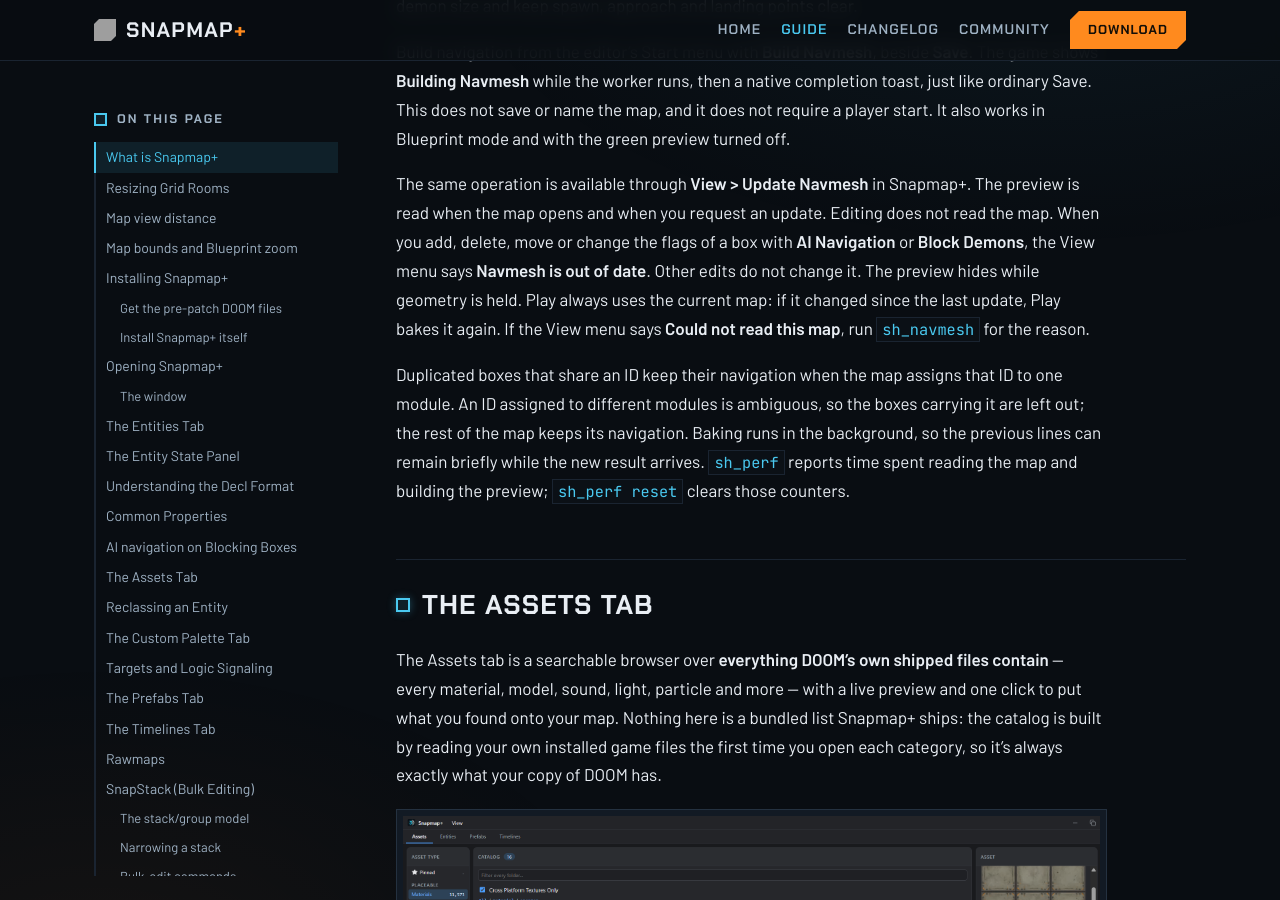
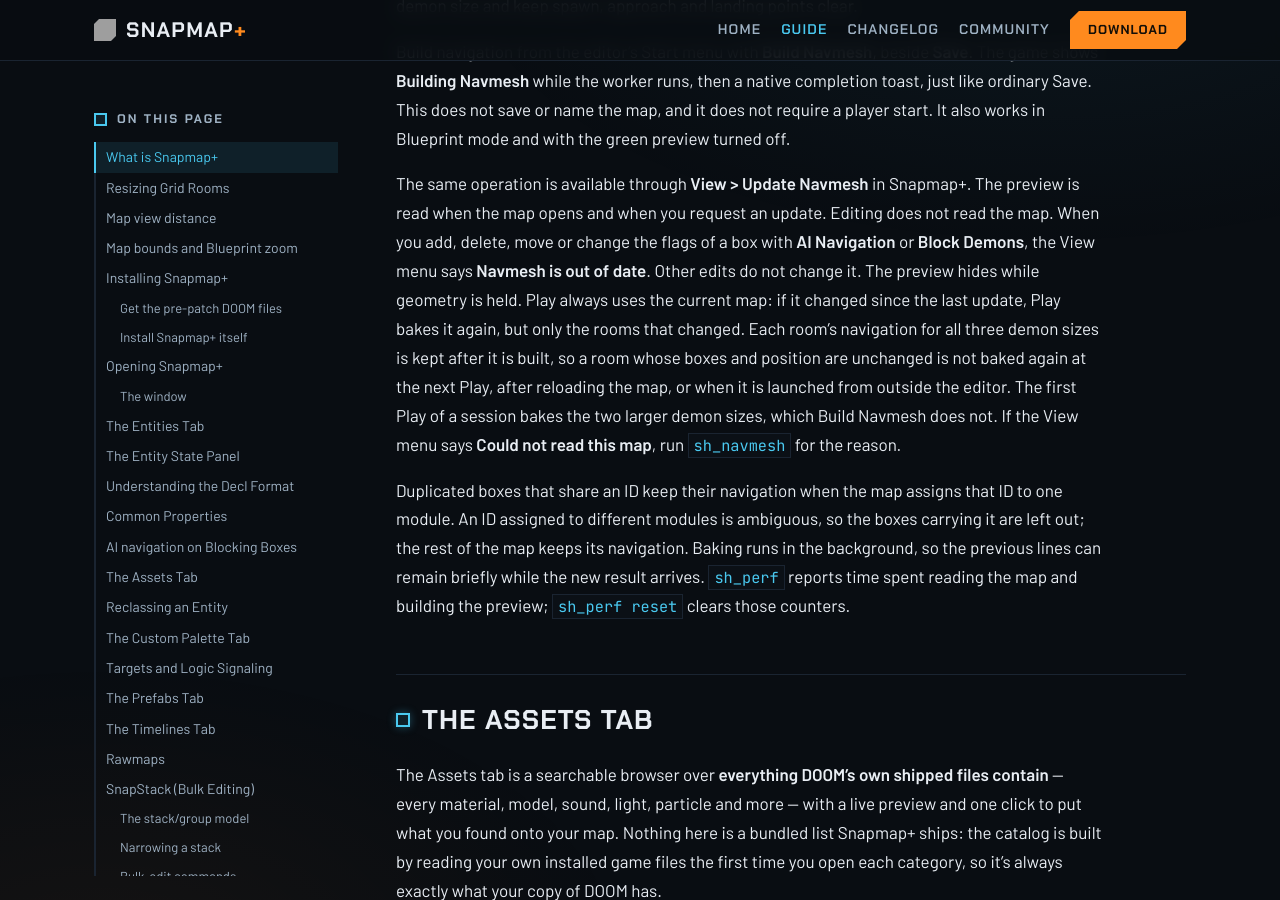
Before and after one commit to doom-snapmap/snapmap-web, a Jekyll site: the page built from site/snapmap-plus-guide.md, in a window 1280 px wide and 900 px high, scrolled down 16629 px. Built offline with Jekyll 4.4.1, drawn with Linux system fonts in a browser that asks for light colours; grey boxes are pictures that could not be loaded.

Commit message:
Keep every demon size's bake for unchanged rooms across Plays
Play baked monster96 and monster128 again every time because only monster48 had a preview. nav_bake.c now keeps each successful class bake per room copy, keyed by module, shipped file, traversal table and sh_nav_map_same_shapes on that copy alone, within 128 MiB with least-recently-used eviction, so an edit re-bakes only the copies it touched.

```diff
--- a/site/snapmap-plus-guide.md
+++ b/site/snapmap-plus-guide.md
@@ -544,7 +544,11 @@
 the flags of a box with **AI Navigation** or **Block Demons**, the View menu says
 **Navmesh is out of date**. Other edits do not change it. The preview hides while
 geometry is held. Play always uses the current map: if it changed since the last
-update, Play bakes it again. If the View menu says **Could not read this map**,
+update, Play bakes it again, but only the rooms that changed. Each room's
+navigation for all three demon sizes is kept after it is built, so a room whose
+boxes and position are unchanged is not baked again at the next Play, after
+reloading the map, or when it is launched from outside the editor. The first
+Play of a session bakes the two larger demon sizes, which Build Navmesh does not. If the View menu says **Could not read this map**,
 run `sh_navmesh` for the reason.
 
 Duplicated boxes that share an ID keep their navigation when the map assigns
```
